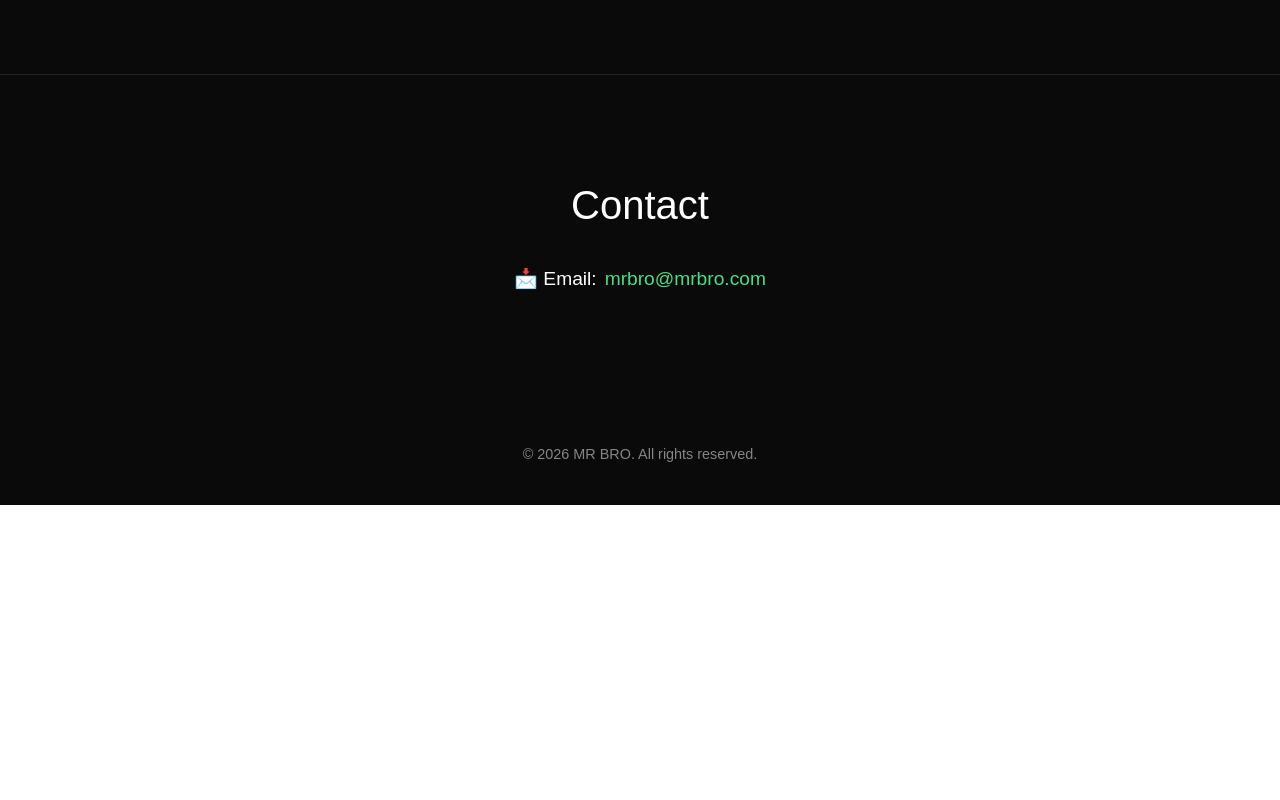
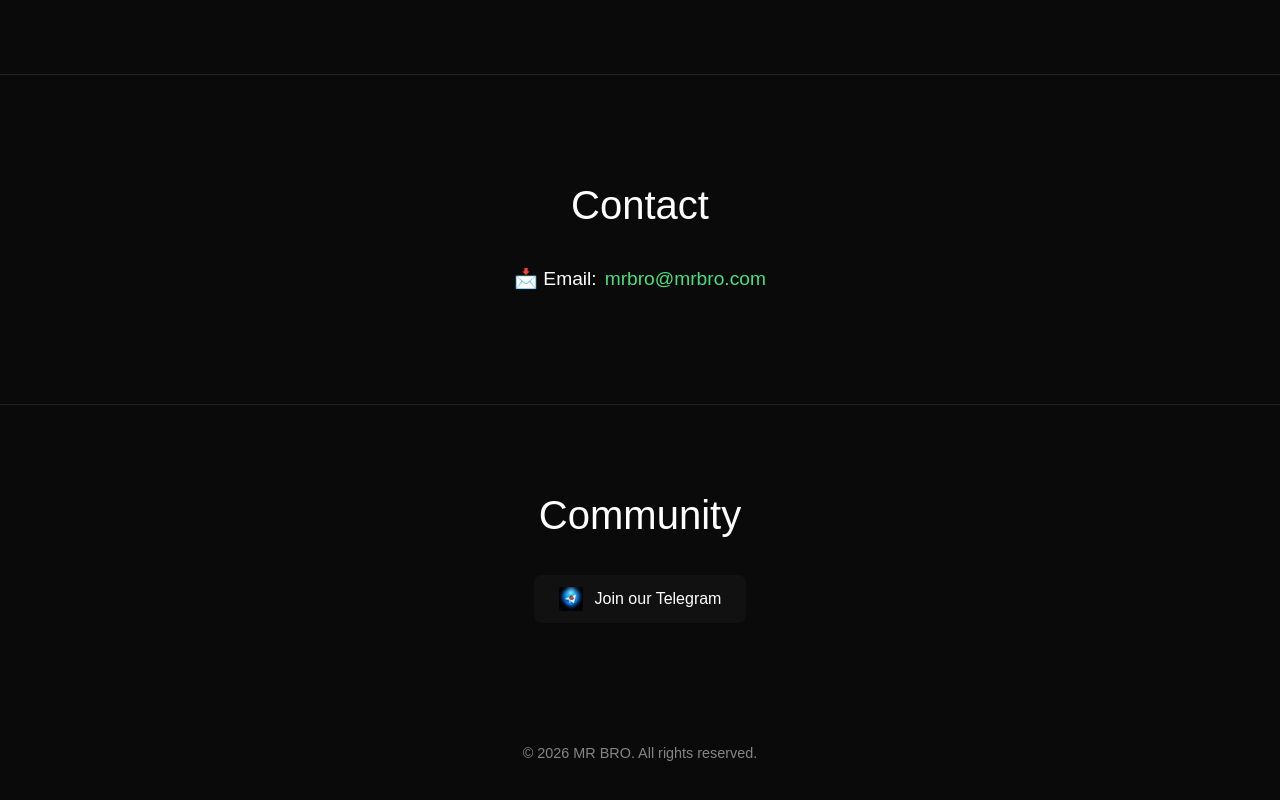
Before and after one commit to godoy107-coder/mrbro-site, a Next.js app: page / in a window 1280 px wide. Shown: the part 1714-2514 px from the top of the page. Before the commit the page ends 2219 px from the top, so only its background shows below. Built offline with nearby package versions, Linux system fonts and the light colour scheme.

Commit message:
Added Telegram icon section

```diff
--- a/app/page.tsx
+++ b/app/page.tsx
@@ -220,6 +220,46 @@ export default function Home() {
           </a>
         </p>
       </section>
+{/* COMMUNITY */}
+<section
+  style={{
+    padding: "80px 20px",
+    textAlign: "center",
+    borderTop: "1px solid #222",
+  }}
+>
+  <h2 style={{ fontSize: "2.5rem", marginBottom: "30px" }}>
+    Community
+  </h2>
+
+  <a
+    href="https://t.me/mrbromeme"
+    target="_blank"
+    rel="noopener noreferrer"
+    style={{
+      display: "inline-flex",
+      alignItems: "center",
+      gap: "12px",
+      background: "#111",
+      padding: "12px 25px",
+      borderRadius: "8px",
+      textDecoration: "none",
+      color: "white",
+    }}
+  >
+    <div style={{ position: "relative", width: "24px", height: "24px" }}>
+      <Image
+        src="/telegram.png"
+        alt="Telegram"
+        fill
+        style={{ objectFit: "contain" }}
+      />
+    </div>
+
+    Join our Telegram
+  </a>
+</section>
+
 
       {/* FOOTER */}
       <footer
```
Also changed, not shown: public/telegram.png (added).
